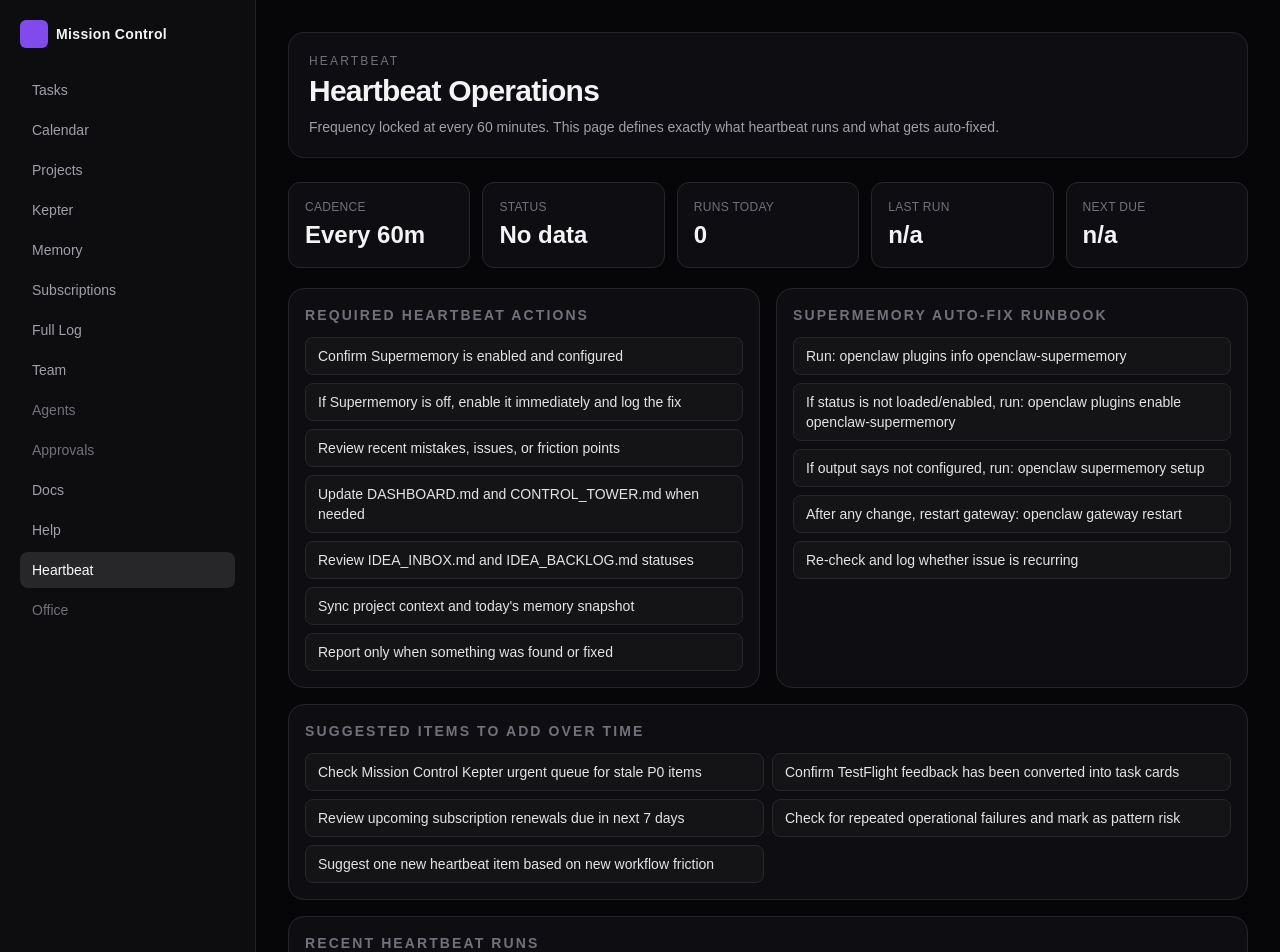
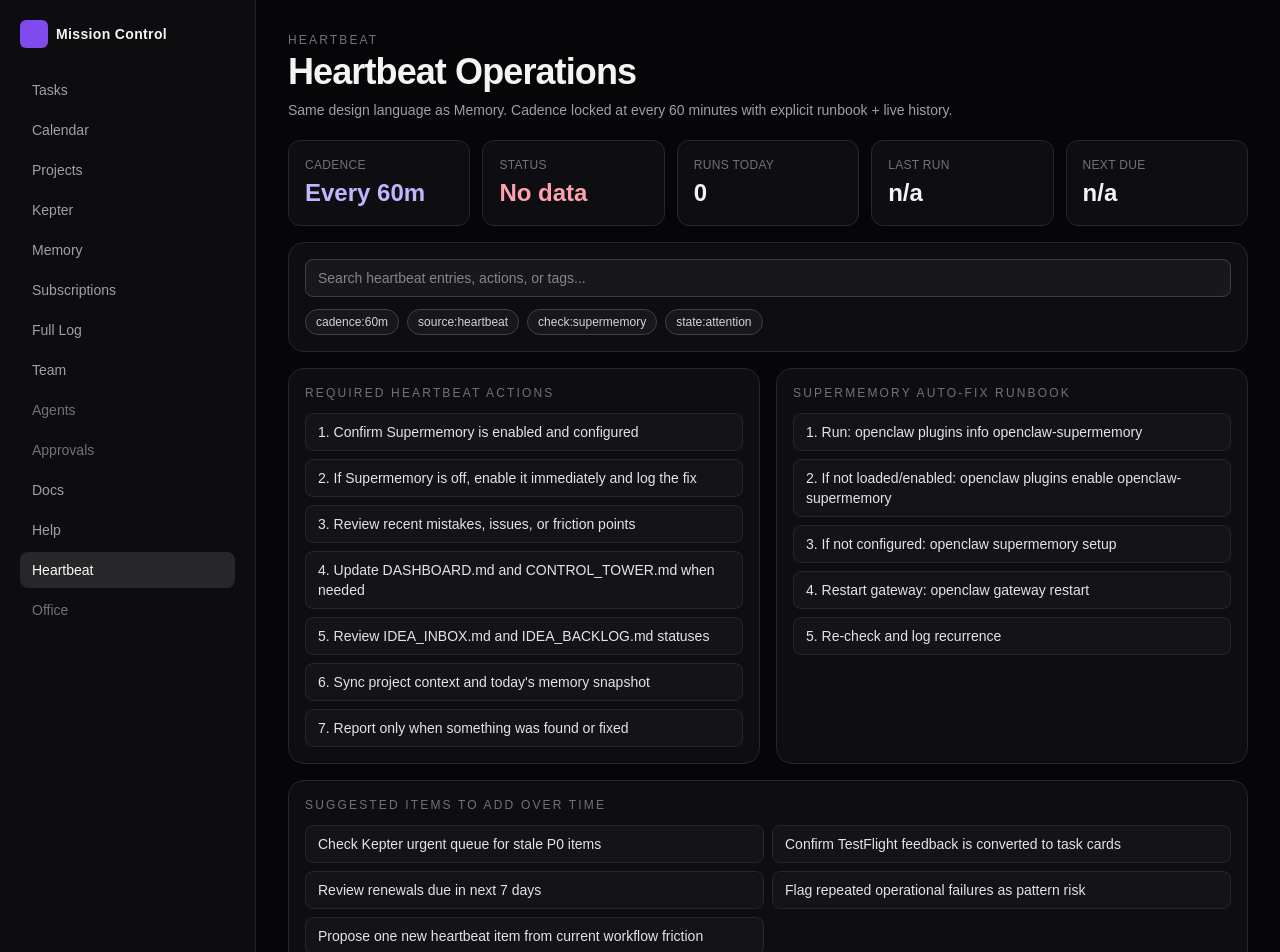
Before and after one commit to maltch1977/mission_control, a Next.js app in the folder mission-control/: page /heartbeat in a window 1280 px wide. Shown: the top 952 px of the page. Built offline with nearby package versions, Linux system fonts and the light colour scheme; no server answers; the database is empty.

Commit message:
Refine Heartbeat page styling to match Memory visual language

```diff
--- a/mission-control/src/app/heartbeat/page.tsx
+++ b/mission-control/src/app/heartbeat/page.tsx
@@ -28,22 +28,23 @@ const requiredActions = [
 
 const supermemoryAutoFix = [
   "Run: openclaw plugins info openclaw-supermemory",
-  "If status is not loaded/enabled, run: openclaw plugins enable openclaw-supermemory",
-  "If output says not configured, run: openclaw supermemory setup",
-  "After any change, restart gateway: openclaw gateway restart",
-  "Re-check and log whether issue is recurring",
+  "If not loaded/enabled: openclaw plugins enable openclaw-supermemory",
+  "If not configured: openclaw supermemory setup",
+  "Restart gateway: openclaw gateway restart",
+  "Re-check and log recurrence",
 ];
 
-const suggestedHeartbeatItems = [
-  "Check Mission Control Kepter urgent queue for stale P0 items",
-  "Confirm TestFlight feedback has been converted into task cards",
-  "Review upcoming subscription renewals due in next 7 days",
-  "Check for repeated operational failures and mark as pattern risk",
-  "Suggest one new heartbeat item based on new workflow friction",
+const suggestedItems = [
+  "Check Kepter urgent queue for stale P0 items",
+  "Confirm TestFlight feedback is converted to task cards",
+  "Review renewals due in next 7 days",
+  "Flag repeated operational failures as pattern risk",
+  "Propose one new heartbeat item from current workflow friction",
 ];
 
 export default function HeartbeatPage() {
   const [rows, setRows] = useState<HeartbeatEntry[]>([]);
+  const [query, setQuery] = useState("");
 
   useEffect(() => {
     const load = async () => {
@@ -53,7 +54,7 @@ export default function HeartbeatPage() {
         .select("id,title,summary,date_key,source,tags,created_at")
         .eq("source", "heartbeat")
         .order("date_key", { ascending: false })
-        .limit(100);
+        .limit(120);
 
       if (data) {
         setRows(
@@ -68,14 +69,22 @@ export default function HeartbeatPage() {
     void load();
   }, []);
 
-  const parsed = useMemo(() => {
-    return rows
+  const parsed = useMemo(
+    () =>
+      rows
         .map((r) => {
           const timestamp = r.created_at ?? `${r.date_key}T00:00:00Z`;
           return { ...r, ts: new Date(timestamp) };
         })
-      .sort((a, b) => b.ts.getTime() - a.ts.getTime());
-  }, [rows]);
+        .sort((a, b) => b.ts.getTime() - a.ts.getTime()),
+    [rows],
+  );
+
+  const filtered = useMemo(() => {
+    const q = query.trim().toLowerCase();
+    if (!q) return parsed;
+    return parsed.filter((r) => `${r.title} ${r.summary} ${r.tags.join(" ")}`.toLowerCase().includes(q));
+  }, [parsed, query]);
 
   const lastRun = parsed[0]?.ts ?? null;
   const now = new Date();
@@ -86,56 +95,69 @@ export default function HeartbeatPage() {
   const todayRuns = parsed.filter((r) => r.date_key === todayKey).length;
   const nextRunAt = lastRun ? new Date(lastRun.getTime() + cadenceMinutes * 60000) : null;
 
+  const statusTone = status === "On time" ? "text-emerald-300" : status === "Delayed" ? "text-amber-300" : "text-rose-300";
+
   return (
     <div className="min-h-screen bg-[#060609] text-zinc-100">
       <div className="flex min-h-screen w-full">
         <Sidebar />
 
         <main className="flex-1 px-5 py-6 md:px-8 md:py-8">
-          <header className="mb-6 rounded-2xl border border-zinc-800/80 bg-[#0e0e12] p-5">
+          <header className="mb-5">
             <p className="text-xs uppercase tracking-[0.18em] text-zinc-500">Heartbeat</p>
-            <h1 className="mt-1 text-3xl font-semibold tracking-tight">Heartbeat Operations</h1>
+            <h1 className="mt-1 text-4xl font-semibold tracking-tight">Heartbeat Operations</h1>
             <p className="mt-2 text-sm text-zinc-400">
-              Frequency locked at every {cadenceMinutes} minutes. This page defines exactly what heartbeat runs and what gets auto-fixed.
+              Same design language as Memory. Cadence locked at every {cadenceMinutes} minutes with explicit runbook + live history.
             </p>
           </header>
 
-          <section className="mb-5 grid grid-cols-2 gap-3 md:grid-cols-5">
-            <Stat label="Cadence" value={`Every ${cadenceMinutes}m`} />
-            <Stat label="Status" value={status} />
+          <section className="mb-4 grid grid-cols-2 gap-3 md:grid-cols-5">
+            <Stat label="Cadence" value={`Every ${cadenceMinutes}m`} tone="text-violet-300" />
+            <Stat label="Status" value={status} tone={statusTone} />
             <Stat label="Runs Today" value={String(todayRuns)} />
             <Stat label="Last Run" value={lastRun ? lastRun.toLocaleTimeString() : "n/a"} />
             <Stat label="Next Due" value={nextRunAt ? nextRunAt.toLocaleTimeString() : "n/a"} />
           </section>
 
-          <div className="grid gap-4 xl:grid-cols-[1fr_1fr]">
-            <section className="rounded-2xl border border-zinc-800 bg-[#0e0e12] p-4">
-              <h2 className="mb-3 text-sm font-semibold uppercase tracking-[0.15em] text-zinc-500">Required Heartbeat Actions</h2>
-              <div className="space-y-2">
-                {requiredActions.map((item) => (
-                  <div key={item} className="rounded-lg border border-zinc-800 bg-zinc-900/60 px-3 py-2 text-sm text-zinc-200">
-                    {item}
-                  </div>
+          <section className="mb-4 rounded-2xl border border-zinc-800 bg-[#0e0e12] p-4">
+            <input
+              value={query}
+              onChange={(e) => setQuery(e.target.value)}
+              placeholder="Search heartbeat entries, actions, or tags..."
+              className="w-full rounded-lg border border-zinc-700 bg-zinc-900 px-3 py-2 text-sm text-zinc-100"
+            />
+            <div className="mt-3 flex flex-wrap gap-2">
+              {[
+                `cadence:${cadenceMinutes}m`,
+                "source:heartbeat",
+                "check:supermemory",
+                status === "On time" ? "state:healthy" : "state:attention",
+              ].map((chip) => (
+                <span key={chip} className="rounded-full border border-zinc-700 bg-zinc-900 px-2.5 py-1 text-xs text-zinc-300">
+                  {chip}
+                </span>
               ))}
             </div>
           </section>
 
-            <section className="rounded-2xl border border-zinc-800 bg-[#0e0e12] p-4">
-              <h2 className="mb-3 text-sm font-semibold uppercase tracking-[0.15em] text-zinc-500">Supermemory Auto-Fix Runbook</h2>
-              <div className="space-y-2">
-                {supermemoryAutoFix.map((item) => (
-                  <div key={item} className="rounded-lg border border-zinc-800 bg-zinc-900/60 px-3 py-2 text-sm text-zinc-200">
-                    {item}
-                  </div>
+          <div className="grid gap-4 xl:grid-cols-2">
+            <Panel title="Required Heartbeat Actions">
+              {requiredActions.map((item, idx) => (
+                <Row key={item} title={`${idx + 1}. ${item}`} />
               ))}
-              </div>
-            </section>
+            </Panel>
+
+            <Panel title="Supermemory Auto-Fix Runbook">
+              {supermemoryAutoFix.map((item, idx) => (
+                <Row key={item} title={`${idx + 1}. ${item}`} />
+              ))}
+            </Panel>
           </div>
 
           <section className="mt-4 rounded-2xl border border-zinc-800 bg-[#0e0e12] p-4">
-            <h2 className="mb-3 text-sm font-semibold uppercase tracking-[0.15em] text-zinc-500">Suggested Items to Add Over Time</h2>
+            <h2 className="mb-3 text-xs uppercase tracking-[0.18em] text-zinc-500">Suggested Items To Add Over Time</h2>
             <div className="grid gap-2 md:grid-cols-2">
-              {suggestedHeartbeatItems.map((item) => (
+              {suggestedItems.map((item) => (
                 <div key={item} className="rounded-lg border border-zinc-800 bg-zinc-900/60 px-3 py-2 text-sm text-zinc-200">
                   {item}
                 </div>
@@ -144,13 +166,13 @@ export default function HeartbeatPage() {
           </section>
 
           <section className="mt-4 rounded-2xl border border-zinc-800 bg-[#0e0e12] p-4">
-            <h2 className="mb-3 text-sm font-semibold uppercase tracking-[0.15em] text-zinc-500">Recent Heartbeat Runs</h2>
+            <h2 className="mb-3 text-xs uppercase tracking-[0.18em] text-zinc-500">Recent Heartbeat Runs</h2>
             <div className="space-y-2">
-              {parsed.length === 0 ? (
-                <p className="text-sm text-zinc-500">No heartbeat entries yet.</p>
+              {filtered.length === 0 ? (
+                <p className="text-sm text-zinc-500">No heartbeat entries found.</p>
               ) : (
-                parsed.slice(0, 20).map((row) => (
-                  <article key={row.id} className="rounded-lg border border-zinc-800 bg-zinc-900/60 p-3">
+                filtered.slice(0, 24).map((row) => (
+                  <article key={row.id} className="rounded-xl border border-zinc-800 bg-zinc-900/60 p-3">
                     <div className="mb-1 flex items-center justify-between gap-3">
                       <p className="text-sm font-medium text-zinc-200">{row.title}</p>
                       <p className="text-xs text-zinc-500">{row.ts.toLocaleString()}</p>
@@ -161,23 +183,30 @@ export default function HeartbeatPage() {
               )}
             </div>
           </section>
-
-          {minutesSince !== null && minutesSince > 75 && (
-            <section className="mt-4 rounded-xl border border-amber-500/40 bg-amber-500/10 p-4 text-sm text-amber-200">
-              Heartbeat is behind schedule by {minutesSince - 60} minutes. Check runtime health and heartbeat task execution.
-            </section>
-          )}
         </main>
       </div>
     </div>
   );
 }
 
-function Stat({ label, value }: { label: string; value: string }) {
+function Stat({ label, value, tone = "text-zinc-100" }: { label: string; value: string; tone?: string }) {
   return (
     <div className="rounded-xl border border-zinc-800 bg-[#0e0e12] p-4">
       <p className="text-xs uppercase tracking-wide text-zinc-500">{label}</p>
-      <p className="mt-1 text-2xl font-semibold text-zinc-100">{value}</p>
+      <p className={`mt-1 text-2xl font-semibold ${tone}`}>{value}</p>
     </div>
   );
 }
+
+function Panel({ title, children }: { title: string; children: React.ReactNode }) {
+  return (
+    <section className="rounded-2xl border border-zinc-800 bg-[#0e0e12] p-4">
+      <h2 className="mb-3 text-xs uppercase tracking-[0.18em] text-zinc-500">{title}</h2>
+      <div className="space-y-2">{children}</div>
+    </section>
+  );
+}
+
+function Row({ title }: { title: string }) {
+  return <div className="rounded-lg border border-zinc-800 bg-zinc-900/60 px-3 py-2 text-sm text-zinc-200">{title}</div>;
+}
```
Lines whose indentation alone changed are shown as unchanged.
